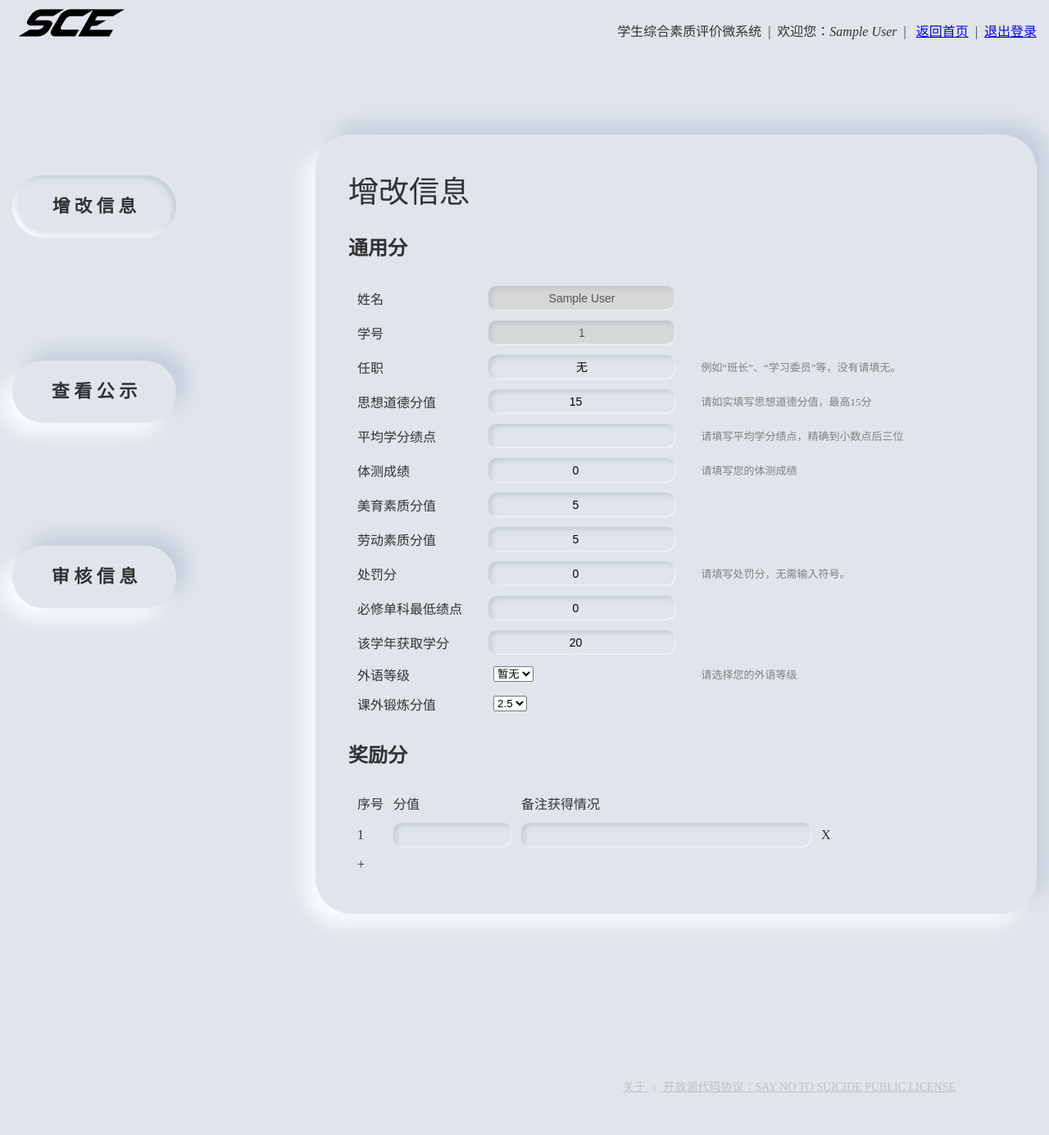
After one commit to realJaydenCheng/student-comprehensive-evaluation, a Flask app: page /sce/modify in a window 1280 px wide. The commit adds this page. Shown: the whole page at 82% size. Run offline with Flask 2, Linux system fonts and the light colour scheme; the visitor is signed in with stand-in values (Sample User, id 1); data comes from the database, SQL or seed files in the repository; some libraries are stand-ins or nearby versions.

Commit message:
编写增改信息模块相关代码

```diff
--- a/app.py
+++ b/app.py
@@ -30,6 +30,11 @@ class User(db.Model) :
     grClass = db.Column(db.CHAR(4) , nullable=0)
     pwd = db.Column(db.CHAR(32) , nullable=0)
     level = db.Column(db.CHAR(1) , nullable=0 , default= '0')
+    def keys(self):
+        return ('uid','name', 'major', 'grClass' , 'pwd' , 'level')
+
+    def __getitem__(self, item):
+        return getattr(self, item)
 
 @app.route('/sce')
 @app.route('/sce/index')
@@ -37,12 +42,9 @@ def index() :
     if session.get('is_log',0) :
         day_time = get_day_time()
         board_txt = open('./scepy/board.txt','r',encoding='utf-8').read()
-        username = User.query.filter_by(uid = session.get('uid', None)).first()
-        username = username.name
         level = eval(session['level'])
         return render_template(
             'index_.html' ,
-            user_name = username ,
             day_time = day_time ,
             level=level ,
             infomation=board_txt
@@ -68,6 +70,7 @@ def login() :
             session['uid'] = form.get('codetxt') # 获取表单数据
             session['is_log'] = 1
             session['level'] = user.level
+            session['name'] = user.name
             flash('登陆成功！')
             return redirect(url_for('index'))
         else :
@@ -109,3 +112,8 @@ def license() :
 @app.route('/sce/about')
 def about() :
     return render_template('about.html')
+
+@app.route('/sce/modify')
+def modify() :
+    info_dict = dict(User.query.filter_by(uid=session['uid']).first())
+    return render_template('modify_.html' , infomation=info_dict)
--- a/scepy/board.txt
+++ b/scepy/board.txt
@@ -1 +1 @@
-这是一份文本，可以编辑信息，用于在功能页的欢迎界面显示！这是一份文本，可以编辑信息，用于在功能页的欢迎界面显示！这是一份文本，可以编辑信息，用于在功能页的欢迎界面显示！这是一份文本，可以编辑信息，用于在功能页的欢迎界面显示！这是一份文本，可以编辑信息，用于在功能页的欢迎界面显示！
+这是一份文本，可以编辑信息，用于在功能页的欢迎界面显示！这是一份文本，可以编辑信息，用于在功能页的欢迎界面显示！这是一份文本，可以编辑信息，用于在功能页的欢迎界面显示！
--- a/static/css/features.css
+++ b/static/css/features.css
@@ -17,6 +17,7 @@ div.main{
 	border-radius: 43px;
 	-webkit-border-radius: 43px;
 }
+
 div.feature{
     display: block;
     width: 200px;
@@ -33,6 +34,21 @@ div.feature{
     margin-top: 150px;
 }
 
+div.feature:hover{
+    background-color: rgb(220,220,220);
+}
+
+div.feature:active{
+    background-color: rgb(224, 229, 236);
+    box-shadow: rgba(163, 177, 198, 0.5) -3px 3px 6px 0px inset, rgb(255, 255, 255) 3px -3px 6px 0px inset;
+    -webkit-box-shadow: rgba(163, 177, 198, 0.5) -3px 3px 6px 0px inset, rgb(255, 255, 255) 3px -3px 6px 0px inset;
+    border-radius: 43px;
+    -webkit-border-radius: 43px;
+	border: 0;
+    font-size: 21.5px;
+}
+
+
 aside{
     display: block;
     border: 1px;
--- /dev/null
+++ b/static/css/modify.css
@@ -0,0 +1,60 @@
+div#modify{
+    background-color: rgb(224, 229, 236);
+    box-shadow: rgba(163, 177, 198, 0.5) -3px 3px 6px 0px inset, rgb(255, 255, 255) 3px -3px 6px 0px inset;
+    -webkit-box-shadow: rgba(163, 177, 198, 0.5) -3px 3px 6px 0px inset, rgb(255, 255, 255) 3px -3px 6px 0px inset;
+    border-radius: 43px;
+    -webkit-border-radius: 43px;
+	border: 0;
+    font-size: 21.5px;
+}
+
+table{
+    border-collapse: separate;
+    border-spacing: 10px;
+}
+
+input.infoinput{
+    font-size: 14px;
+    line-height: 28px;
+        background-color: rgb(224, 229, 236);
+        box-shadow: rgba(163, 177, 198, 0.5) 3px 3px 6px 0px inset, rgb(255, 255, 255) -1px -1px 2px 0px inset;
+        -webkit-box-shadow: rgba(163, 177, 198, 0.5) 3px 3px 6px 0px inset, rgb(255, 255, 255) -1px -1px 2px 0px inset;
+        border-radius: 10px;
+        -webkit-border-radius: 10px;
+        border: 0;
+        height: 28px;
+        text-align: center;
+        margin-left: auto;
+    width: 16em;
+}
+
+td.tip{
+    font-size: 13px;
+    color: rgb(128,128,128);
+    text-indent: 1.5em;
+}
+
+select{
+    margin-left: 6px;
+}
+
+input.re1,input.re2{
+    font-size: 14px;
+    line-height: 28px;
+        background-color: rgb(224, 229, 236);
+        box-shadow: rgba(163, 177, 198, 0.5) 3px 3px 6px 0px inset, rgb(255, 255, 255) -1px -1px 2px 0px inset;
+        -webkit-box-shadow: rgba(163, 177, 198, 0.5) 3px 3px 6px 0px inset, rgb(255, 255, 255) -1px -1px 2px 0px inset;
+        border-radius: 10px;
+        -webkit-border-radius: 10px;
+        border: 0;
+        height: 28px;
+        text-align: center;
+        margin-left: auto;
+}
+
+input.re1{
+    width: 10em;
+}
+input.re2{
+    width: 25em;
+}
--- a/templates/_features.html
+++ b/templates/_features.html
@@ -25,7 +25,7 @@
     <nav>
         <img src="../static/img/logo.png" alt="学生综合素质评价微系统" title="学生综合素质评价微系统" width="142px" id='logo'>
         <span id="top">
-            学生综合素质评价微系统&nbsp;&nbsp;|&nbsp;&nbsp;欢迎您：<i>{{user_name}}</i>&nbsp;&nbsp;|&nbsp;&nbsp;
+            学生综合素质评价微系统&nbsp;&nbsp;|&nbsp;&nbsp;欢迎您：<i>{{session.get('name',None)}}</i>&nbsp;&nbsp;|&nbsp;&nbsp;
             <a href="{{url_for('index')}}">返回首页</a>&nbsp;&nbsp;|&nbsp;&nbsp;<a href="{{url_for('login')}}?exit=1">退出登录</a>
         </span>
         <span id="top"></span>
@@ -37,7 +37,7 @@
             {% endblock main %}
         </div>
         <aside>
-            <div class="feature" id="modify">增 改 信 息</div>
+            <div class="feature" id="modify" onclick="location.href='{{url_for('modify')}}'">增 改 信 息</div>
             <div class="feature" id="check">查 看 公 示</div>
             <div class="feature" id="apprv">审 核 信 息</div>
         </aside>
--- /dev/null
+++ b/templates/modify_.html
@@ -0,0 +1,158 @@
+{% extends '_features.html' %}
+
+{% block head %}
+
+<title>增改信息-学生综合素质评价微系统(SCE)</title>
+<link rel="stylesheet" href="../static/css/index.css">
+<link rel="stylesheet" href="../static/css/modify.css">
+<script src="../static/js/modify.js"></script>
+{% endblock head %}
+
+{% block main %}
+
+<h1>增改信息</h1>
+<form action="{{url_for('modify')}}" method="post">
+    <h2>通用分</h2>
+    <table>
+        <tr>
+            <td class="info">姓名</td>
+            <td>
+                <input type="text" class='infoinput' name='nametxt' value="{{infomation.get('name' , '')}}" readonly
+                    disabled style="background-color: rgb(215,215,215);">
+            </td>
+            <td class="tip"></td>
+        </tr>
+        <tr>
+            <td class="info">学号</td>
+            <td>
+                <input class="infoinput" type="text" name="codetxt" value="{{infomation.get('uid' , '')}}" readonly
+                    disabled style="background-color: rgb(215,215,215);">
+            </td>
+            <td class="tip"></td>
+        </tr>
+        <tr>
+            <td class="info">任职</td>
+            <td>
+                <input class="infoinput" type="text" name="jobtxt" value="{{infomation.get('job','无')}}">
+            </td>
+            <td class="tip">例如“班长”、“学习委员”等，没有请填无。</td>
+        </tr>
+        <tr>
+            <td class="info">思想道德分值</td>
+            <td>
+                <input class="infoinput" type="number" name="mortxt" max="15" min="3.2" step="0.1"
+                    value="{{infomation.get('mor','15')}}">
+            </td>
+            <td class="tip">请如实填写思想道德分值，最高15分</td>
+        </tr>
+        <tr>
+            <td>平均学分绩点</td>
+            <td>
+                <input class="infoinput" type="number" name="gpatxt" max="5.000" min="0.000" step="0.001"
+                    value="{{infomation.get('gpa','')}}">
+            </td>
+            <td class="tip">请填写平均学分绩点，精确到小数点后三位</td>
+        </tr>
+        <tr>
+            <td>体测成绩</td>
+            <td>
+                <input type="number" name="c1txt" class="infoinput" max="100" min="0" step="0.1"
+                    value="{{infomation.get('c1',0)}}">
+            </td>
+            <td class="tip">请填写您的体测成绩</td>
+        </tr>
+        <tr>
+            <td>美育素质分值</td>
+            <td>
+                <input type="number" class="infoinput" name="mytxt" max="5" min="1.4" step="0.1"
+                    value="{{infomation.get('my','5')}}">
+            </td>
+            <td class="tip"></td>
+        </tr>
+        <tr>
+            <td>劳动素质分值</td>
+            <td>
+                <input type="number" name="ldtxt" class="infoinput" max="5" min="1.4" step="0.1"
+                    value="{{infomation.get('ld','5')}}">
+            </td>
+            <td  class="tip"></td>
+        </tr>
+        <tr>
+            <td>处罚分</td>
+            <td>
+                <input type="number" name="distxt" max="10" min="0" class="infoinput" step="0.01"
+                    value="{{infomation.get('dis','0')}}">
+            </td>
+            <td class="tip">请填写处罚分，无需输入符号。</td>
+        </tr>
+        <tr>
+            <td>必修单科最低绩点&nbsp;&nbsp;&nbsp;&nbsp;&nbsp;</td>
+            <td>
+                <input type="number" name="lowtxt" max="5" min="0" step="0.001" class="infoinput"
+                    value="{{infomation.get('low','0')}}">
+            </td>
+            <td class="tip"></td>
+        </tr>
+        <tr>
+            <td>该学年获取学分</td>
+            <td>
+                <input type="number" name="cretxt" max='80' min="20" step="0.25" class="infoinput"
+                    value="{{infomation.get('cre','20')}}">
+            </td>
+            <td class="tip"></td>
+        </tr>
+        <tr>
+            <td>外语等级</td>
+            <td>
+                <div class="select">
+                <select name="cet" id="cet" >
+                    <option value="四">四级</option>
+                    <option value="六">六级</option>
+                    <option value="" selected>{{infomation.get('cet','暂无')}}</option>
+                    <option value="">暂无</option>
+                </select>
+                </div>
+            </td>
+            <td class="tip">请选择您的外语等级</td>
+        </tr>
+        <tr>
+            <td>课外锻炼分值</td>
+            <td>
+                <select name="c2txt" id="c2txt">
+                    <option value="2.5">2.5</option>
+                    <option value="2.1">2.1</option>
+                    <option value="1.5">1.5</option>
+                    <option value="0.7">0.7</option>
+                    <option value="{{infomation.get('c2','')}}">{{infomation.get('c2','')}}</option>
+                </select>
+            </td>
+            <td class="tip"></td>
+        </tr>
+    </table>
+    <h2>奖励分</h2>
+    <table>
+        <tr>
+            <td>序号</td>
+            <td>分值</td>
+            <td>备注获得情况</td>
+        </tr>
+        <tr>
+            <td>1</td>
+            <td>
+                <input type="number" class="re1" name="rewardtxt" max="5" min="0.1" step="0.01" value="">
+            </td>
+            <td>
+                <input type="text" class="re2" name="notetxt" width="30em">
+            </td>
+            <td>
+                X
+            </td>
+        </tr>
+        <tr id="tend">
+            <td>+</td>
+        </tr>
+    </table>
+</form>
+
+
+{% endblock main %}
```
Also changed, not shown: static/js/modify.js (added).
